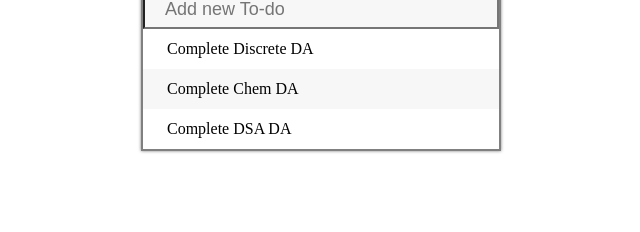
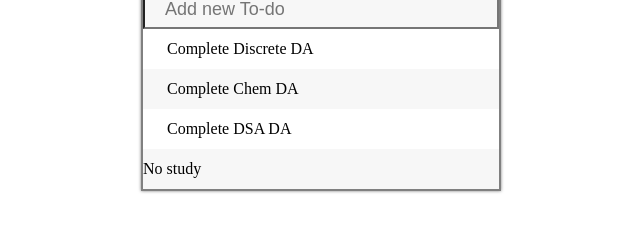
Before and after one commit to Anchit402/todo-list, a plain HTML site: page index.html in a window 1280 px wide. Shown: the part 70-302 px from the top of the page, without its empty margins (319-959 px from the left). Drawn offline with nearby package versions, Linux system fonts and the light colour scheme.

Commit message:
Dont Study

```diff
--- a/index.html
+++ b/index.html
@@ -17,6 +17,7 @@
             <li><span><i class="fa fa-trash"></i></span> Complete Discrete DA</li>
             <li><span><i class="fa fa-trash"></i></span> Complete Chem DA</li>
             <li><span><i class="fa fa-trash"></i></span> Complete DSA DA</li>
+            <li>No study</li>
         </ul>
     </div>
     <script src="script.js"></script>
```
